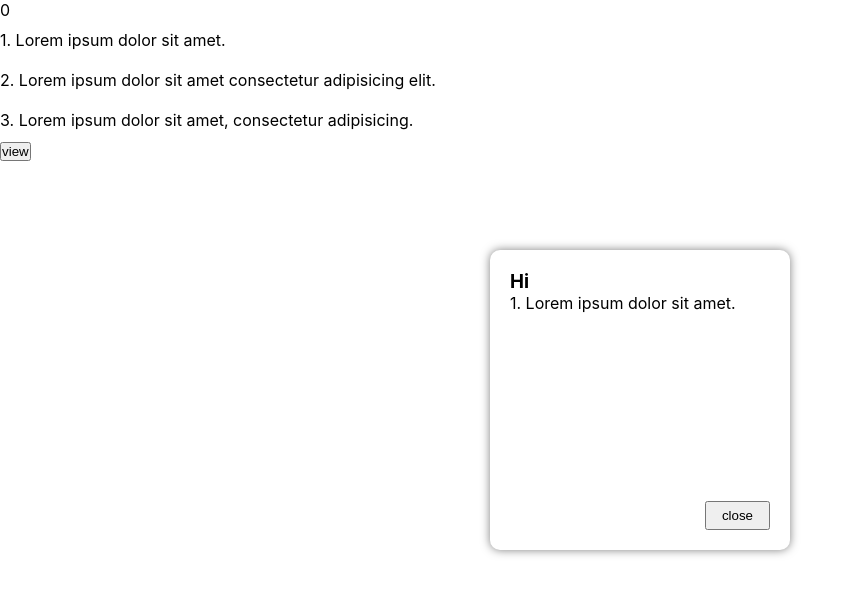
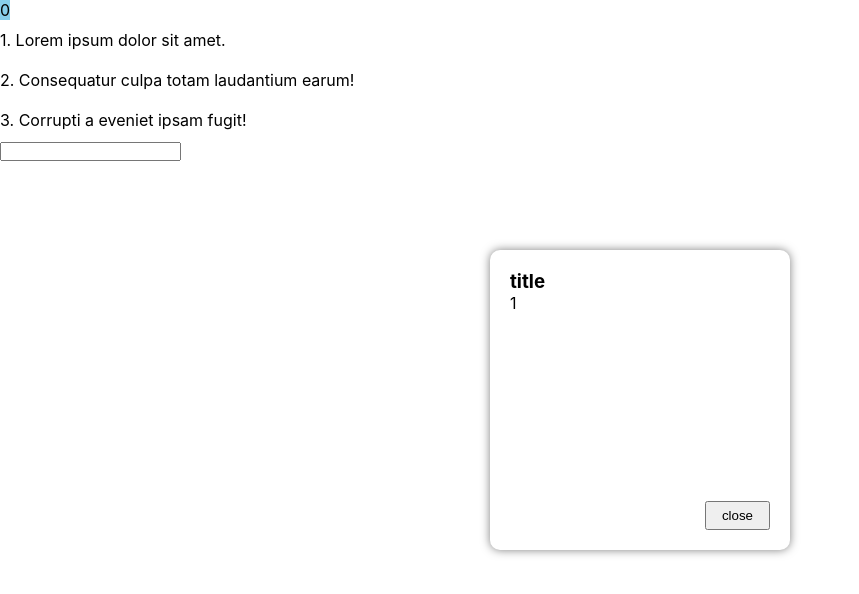
Before and after one commit to nuitciel99/2023react, a React (Create React App) app: page / in a window 1280 px wide. Both pictures are taken after a click on the item "1. Lorem ipsum dolor sit amet.". Shown: the top 594 px of the page, without its empty margins (0-859 px from the left). Built offline with nearby package versions, Linux system fonts and the light colour scheme.

Commit message:
modalJsx

```diff
--- a/src/App.css
+++ b/src/App.css
@@ -92,3 +92,10 @@ li{list-style: none;}
 .btnWrap button{
   padding: 5px 15px;
 }
+
+.num{
+  background-color: skyblue;
+  display: inline;
+  width: 50px;
+
+}
--- a/src/App.js
+++ b/src/App.js
@@ -1,74 +1,51 @@
 import { useState } from 'react';
 import './App.css'
+import Modal from './components/Modal.jsx';
 
-import ModalView from './components/ModalView.jsx';
 function App() {
+  const [vData, setVData] = useState([
+    "1. Lorem ipsum dolor sit amet.",
+    "2. Consequatur culpa totam laudantium earum!",
+    "3. Corrupti a eveniet ipsam fugit!"
+  ])
   const [num, setNum] = useState(0)
-  const [data, setData] = useState([
-    "1. Lorem ipsum dolor sit amet.",
-    "2. Lorem ipsum dolor sit amet consectetur adipisicing elit.",
-    "3. Lorem ipsum dolor sit amet, consectetur adipisicing."
-  ])
-  const [vModal, setVModal] = useState(false)
+  const [view, setView] = useState(false)
 
-  const openList = (i)=>{
-    setNum(i)
-    setVModal(true)
+  const listView = function(num){
+    setNum(num)
+    setView(true)
   }
 
   const handleClose = ()=>{
-    setVModal(false)
+    setView(false)
   }
-
   return(
     <div className="App">
+      <div className='num'>
         {num}
-      <ul className="lists">
+      </div>
+      <ul className='lists'>
       {
-          data.map(function(item, i){
+        vData.map(function(item, i){
           return(
             <>
-                <li onClick={()=>{openList(i)}}>{item}</li>
+              <li onClick={()=>{listView(i)}}>{item}</li>
             </>
           )
         })
       }
       </ul>
-      <button onClick={()=>{setVModal(!vModal)}}>view</button>
 
       {
-        vModal == true ? <Modal rData = {data} rNum = {num} onClose = {handleClose} /> : null
+        view == true ? <Modal vContent={vData[num]} vNum={num} onClose={handleClose} /> : null
       }
+
+      <input type="text" />
 
     </div>
   )
 }
 
-// function Modal(props){
-//   return (
-//     <div className="modal">
-//       <h3>Hi</h3>
-//       <p>{props.rData[props.rNum]}</p>
-//       <div className='btnWrap'>
-//         <button>close</button>
-//       </div>
-//     </div>
-//   )
-// }
 
-function Modal({rData, rNum, onClose}){
-  return (
-    <div className="modal">
-      <div className='modalBoby'>
-        <h3>Hi</h3>
-        <p>{rData[rNum]}</p>
-      </div>
-
-      <div className='btnWrap'>
-        <button onClick={onClose}>close</button>
-      </div>
-    </div>
-  )
-}
 
 export default App;
--- /dev/null
+++ b/src/components/Modal.jsx
@@ -0,0 +1,18 @@
+function Modal({vContent, vNum, onClose}){
+
+    return(
+      <>
+        <div className="modal">
+          <div>
+            <h3>title</h3>
+            <p>{vContent[vNum]}</p>
+          </div>
+          <div className="btnWrap">
+            <button onClick={onClose}>close</button>
+          </div>
+        </div>
+      </>
+    )
+  }
+
+  export default Modal;
```
Also changed, not shown: src/App props2.js (added, +74 -0 lines). Lines whose indentation alone changed are shown as unchanged.
